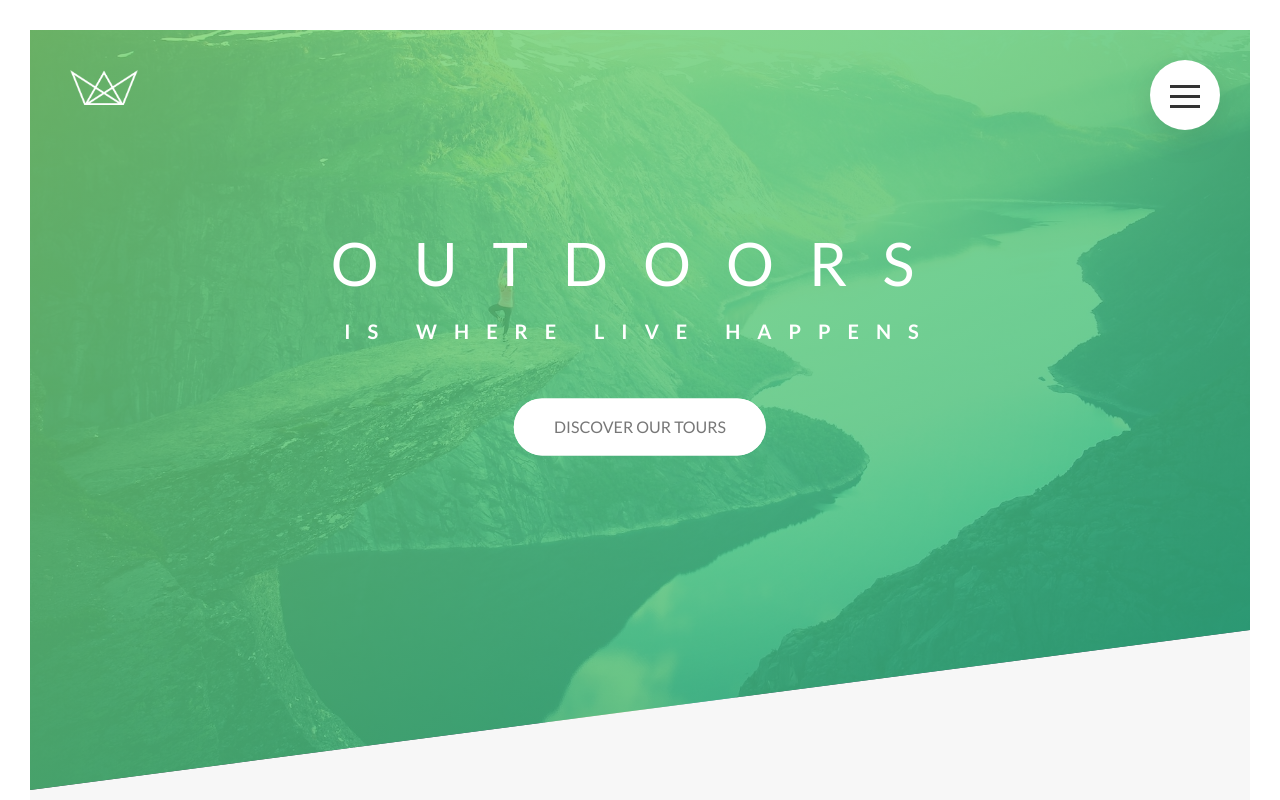
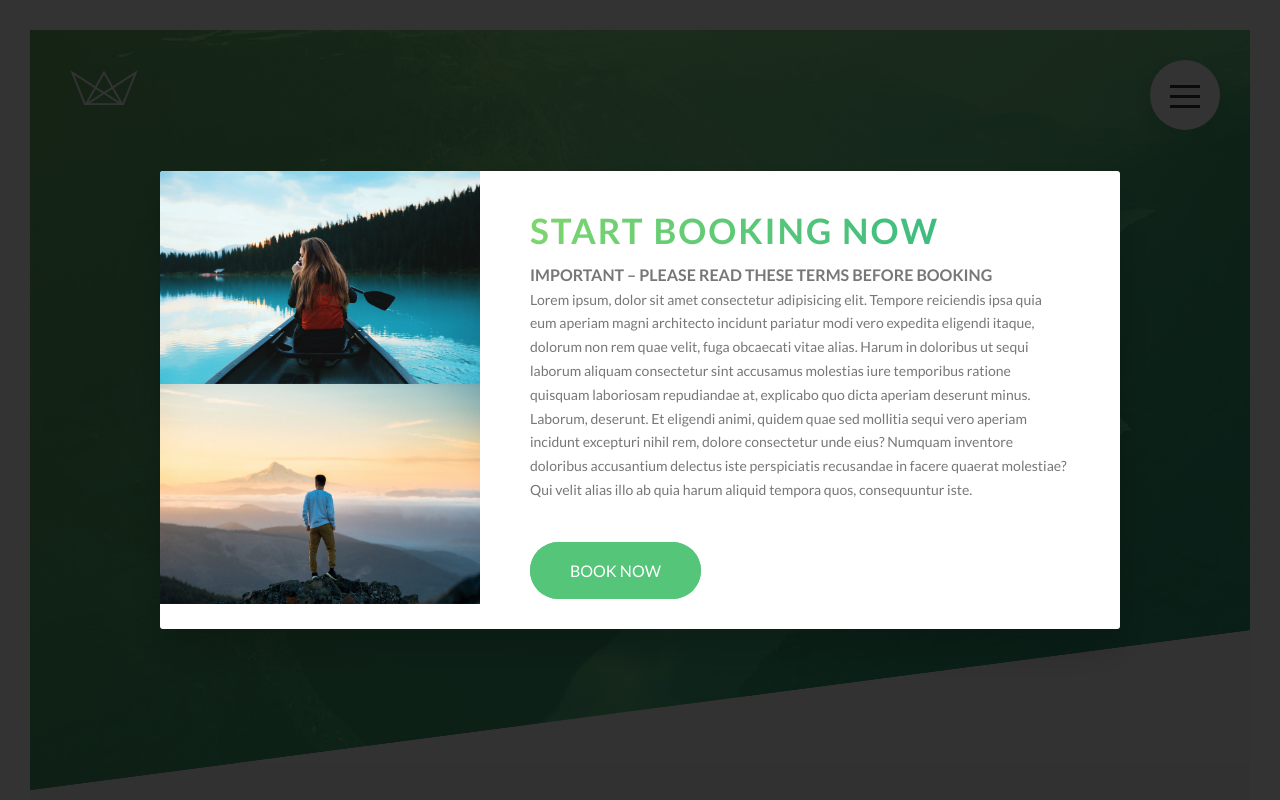
Before and after one commit to Dmitry426/Natures, a website: page index.html in a window 1280 px wide. Shown: the top 800 px of the page. Drawn offline with Linux system fonts and the light colour scheme.

Commit message:
Popup menu styling

```diff
--- a/index.html
+++ b/index.html
@@ -361,6 +361,36 @@
                     </div>
                 </div>
             </footer>
+
+            <div class="popup">
+                <div class="popup__content">
+                    <div class="popup__left">
+                        <img src="img/nat-8.jpg" alt="Tour photo" class="popup__img">
+                        <img src="img/nat-9.jpg" alt="Tour photo" class="popup__img">
+                    </div>
+                    <div class="popup__right">
+                        <h2 class="heading-secondary">Start booking now</h2>
+                        <h3 class="heading-tertiary">Important &ndash; Please read these terms before booking</h3>
+                        <p class="popup__text">
+                            Lorem ipsum, dolor sit amet consectetur adipisicing elit. Tempore reiciendis ipsa quia eum
+                            aperiam magni architecto incidunt pariatur modi vero expedita eligendi itaque, dolorum non
+                            rem
+                            quae velit, fuga obcaecati vitae alias. Harum in doloribus ut sequi laborum aliquam
+                            consectetur
+                            sint accusamus molestias iure temporibus ratione quisquam laboriosam repudiandae at,
+                            explicabo
+                            quo dicta aperiam deserunt minus. Laborum, deserunt. Et eligendi animi, quidem quae sed
+                            mollitia
+                            sequi vero aperiam incidunt excepturi nihil rem, dolore consectetur unde eius? Numquam
+                            inventore
+                            doloribus accusantium delectus iste perspiciatis recusandae in facere quaerat molestiae? Qui
+                            velit alias illo ab quia harum aliquid tempora quos, consequuntur iste.
+                        </p>
+                        <a href="#" class="btn btn--green"> Book now</a>
+                    </div>
+                </div>
+
+            </div>
         </main>
     </body>
 
--- a/sass/abstracts/_mixins.scss
+++ b/sass/abstracts/_mixins.scss
@@ -5,3 +5,9 @@
         clear: both;
     }
 }
+@mixin absCenter{
+    position: absolute;
+    top: 50%;
+    left: 50%;
+    transform: translate(-50%,-50%);
+}
--- /dev/null
+++ b/sass/components/_popup.scss
@@ -0,0 +1,41 @@
+.popup{
+    height: 100vh;
+    width: 100%;
+    position: fixed;
+    top: 0;
+    left: 0;
+    background-color: rgba($color-black, .8);
+    z-index: 9999;
+
+    &__content{
+        @include absCenter;
+        width: 75%;
+        background-color: $color-white;
+        box-shadow: 0 2rem 4rem rgba($color-black , .2);
+        border-radius: 3px;
+        display: table;
+        overflow: hidden;
+
+    }
+    &__left{
+        display: table-cell;
+        width: 33.33333333%;
+        float: left;
+    }
+    &__right{
+        display: table-cell;
+        vertical-align: middle;
+        width: 66.6666666667%;
+        float: left;
+        padding: 3rem 5rem;
+    }
+    &__img{
+        display: block;
+        width: 100%;
+
+    }
+    &__text{
+        font-size: 1.4rem;
+        margin-bottom: 4rem;
+    }
+}
--- a/sass/main.scss
+++ b/sass/main.scss
@@ -18,6 +18,7 @@
 @import"components/story";
 @import"components/bg-video";
 @import"components/form";
+@import"components/popup";
 
 @import"layout/navigation";
 @import"layout/header";
```
Also changed, not shown: css/style.css.
